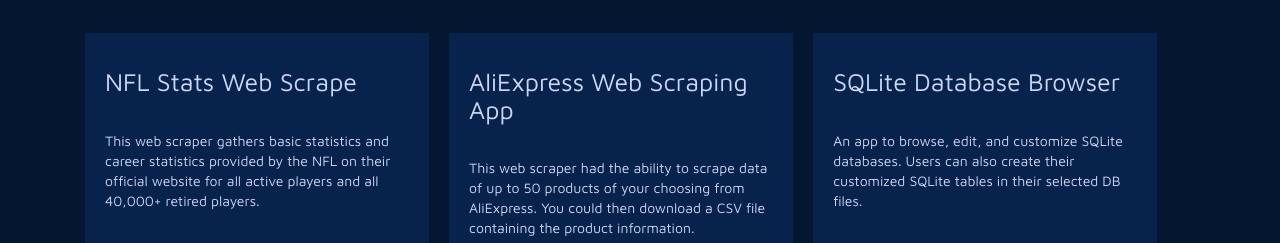
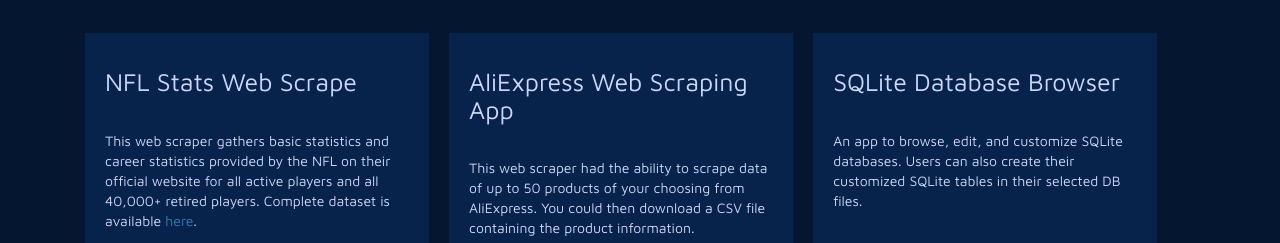
Before and after one commit to ytrevor81/active-site, a plain HTML site: page index.html in a window 1280 px wide. Shown: the part 3640-3883 px from the top of the page. Drawn offline with Linux system fonts and the light colour scheme.

Commit message:
add kaggle link

```diff
--- a/index.html
+++ b/index.html
@@ -209,7 +209,8 @@
           <div class="project-card col-lg-4 col-md-4">
             <h2>NFL Stats Web Scrape</h2>
             <p>This web scraper gathers basic statistics and career statistics provided
-              by the NFL on their official website for all active players and all 40,000+ retired players.</p>
+              by the NFL on their official website for all active players and all 40,000+ retired players.
+              Complete dataset is available <a href="https://www.kaggle.com/trevyoungquist/2020-nfl-stats-active-and-retired-players" target="_blank">here</a>.</p>
             <ul>
               <li>BS4</li><li>Python</li><li>CSV</li>
             </ul>
```
